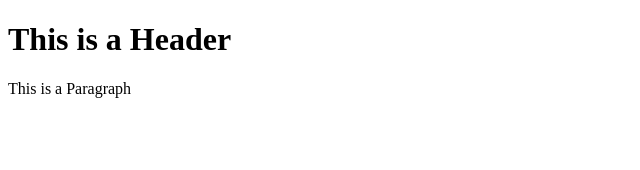
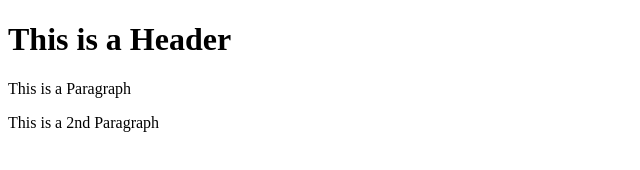
Before and after one commit to Simon-Haile/git-test, a plain HTML site: page index.html in a window 1280 px wide. Shown: the whole page, without its empty margins (0-640 px from the left). Drawn offline with Linux system fonts and the light colour scheme.

Commit message:
Third commit

```diff
--- a/index.html
+++ b/index.html
@@ -3,5 +3,6 @@
     <body>
         <h1>This is a Header</h1>
         <p>This is a Paragraph</p>
+        <p>This is a 2nd Paragraph</p>
     </body>
 </html>
```
